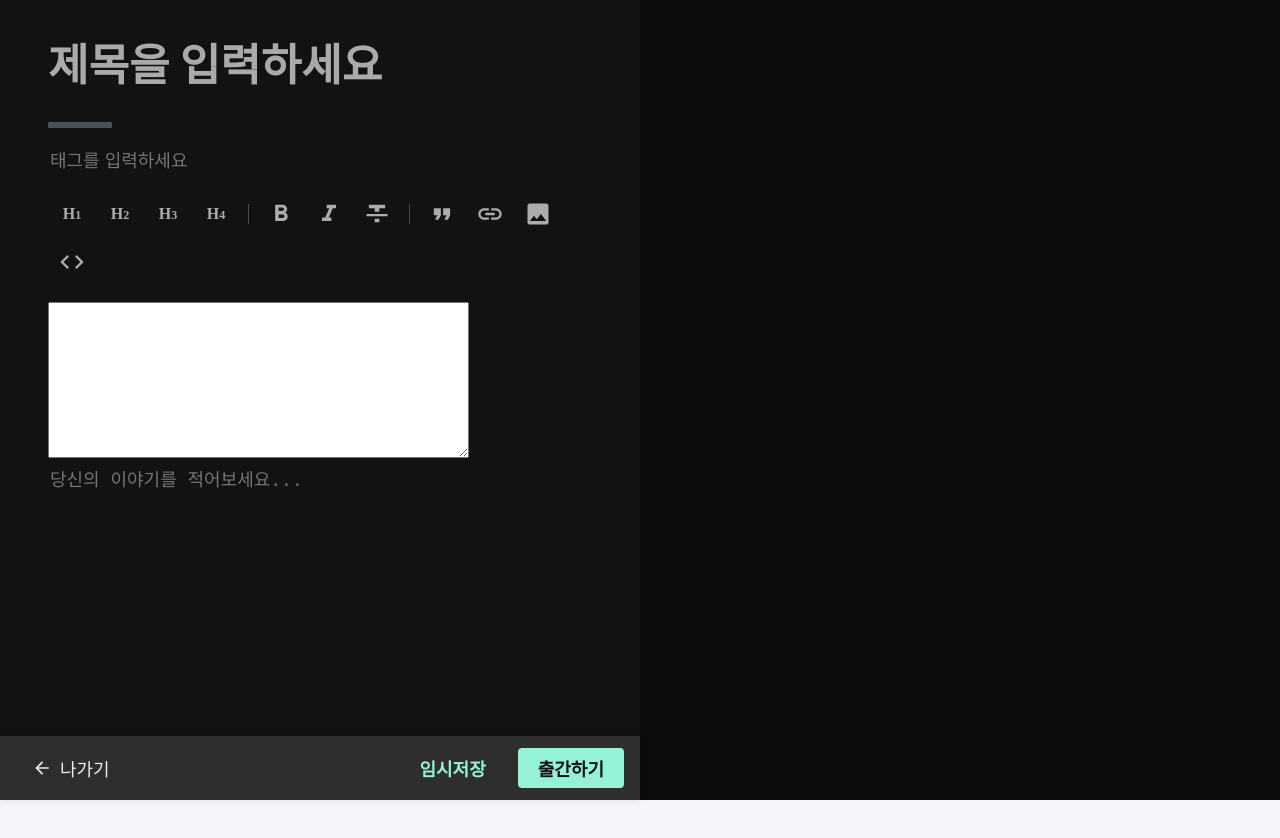
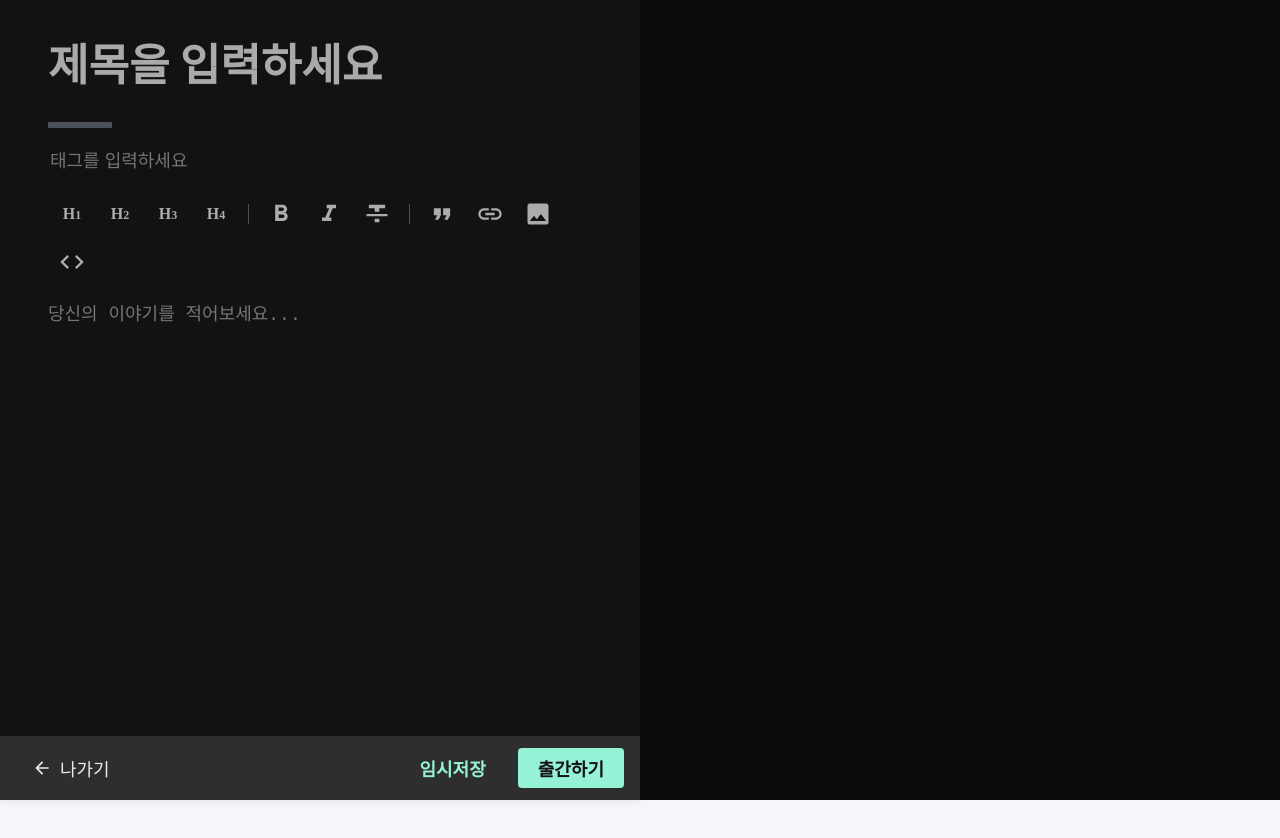
Before and after one commit to printSANO/Techeer-log, a React (Vite) app in the folder frontend/: page /posting in a window 1280 px wide. Shown: the top 838 px of the page. After the commit the page ends 800 px from the top, so only its background shows below. Built offline with nearby package versions, Linux system fonts and the light colour scheme; the HTML template or start-up script is replaced by a standard one.

Commit message:
feat : markdown 기초 디자인 완료, 글씨 나오는 부분 위치 수정 필요

```diff
--- a/frontend/src/App.tsx
+++ b/frontend/src/App.tsx
@@ -27,8 +27,6 @@ time, mark, audio, video {
   margin: 0;
   padding: 0;
   border: 0;
-  font-size: 100%;
-  font: inherit;
   vertical-align: baseline;
 }
 /* HTML5 display-role reset for older browsers */
--- a/frontend/src/components/MarkdownEditor.tsx
+++ b/frontend/src/components/MarkdownEditor.tsx
@@ -1,18 +1,40 @@
-import React, { useState, ChangeEvent } from "react";
+import { useState, ChangeEvent } from "react";
 import ReactMarkdown from "react-markdown";
 import { Prism as SyntaxHighlighter } from "react-syntax-highlighter";
 import { materialDark } from "react-syntax-highlighter/dist/esm/styles/prism";
 import remarkGfm from "remark-gfm";
-import style from "styled-components";
+import styled from "styled-components";
 
-const Preview = style.div`
+const Preview = styled.div`
   font-size: 1.125rem;
-  color: #ECECEC;
+  color: #ececec;
   transition: color 0.125s ease-in 0s;
   line-height: 1.7;
   letter-spacing: -0.004em;
   word-break: keep-all;
   overflow-wrap: break-word;
+  max-width: 54rem;
+`;
+
+const Textarea = styled.textarea`
+  background: transparent;
+  display: inline-flex;
+  outline: none;
+  cursor: text;
+  font-family: "Fira Mono", monospace;
+  font-size: 18px;
+  margin-bottom: 0.75rem;
+  min-width: 8rem;
+  border: none;
+  color: #abbabf;
+  padding: 0 0.1px 0 0;
+  width: 100%;
+  max-width: 54rem;
+  height: 30rem;
+  outline: none;
+  resize: none;
+  caret-color: #61afef;
+  line-height: 1.5;
 `;
 
 const MarkdownEditor = () => {
@@ -25,11 +47,12 @@ const MarkdownEditor = () => {
 
   return (
     <div>
-      <textarea
+      <Textarea
         value={markdown}
         onChange={handleMarkdownChange}
         rows={10}
-        cols={50}
+        cols={100}
+        placeholder="당신의 이야기를 적어보세요..."
       />
       <Preview>
         <ReactMarkdown
--- a/frontend/src/pages/PostingPage.tsx
+++ b/frontend/src/pages/PostingPage.tsx
@@ -120,23 +120,6 @@ const Inside = styled.div`
   padding-left: 3rem;
   padding-right: 3rem;
   width: auto;
-`;
-
-const Textarea = styled.textarea`
-  background: transparent;
-  display: inline-flex;
-  outline: none;
-  cursor: text;
-  font-size: 1.125rem;
-  line-height: 2rem;
-  margin-bottom: 0.75rem;
-  min-width: 8rem;
-  border: none;
-  color: #ececec;
-  width: 100%;
-  height: 38rem;
-  outline: none;
-  resize: none;
 `;
 
 const UnderBox = styled.div`
@@ -332,7 +315,6 @@ function PostingPage() {
         </Buttons>
         <Inside>
           <MarkdownEditor />
-          <Textarea placeholder="당신의 이야기를 적어보세요..."></Textarea>
         </Inside>
         <UnderBox>
           <BackButton>
```
